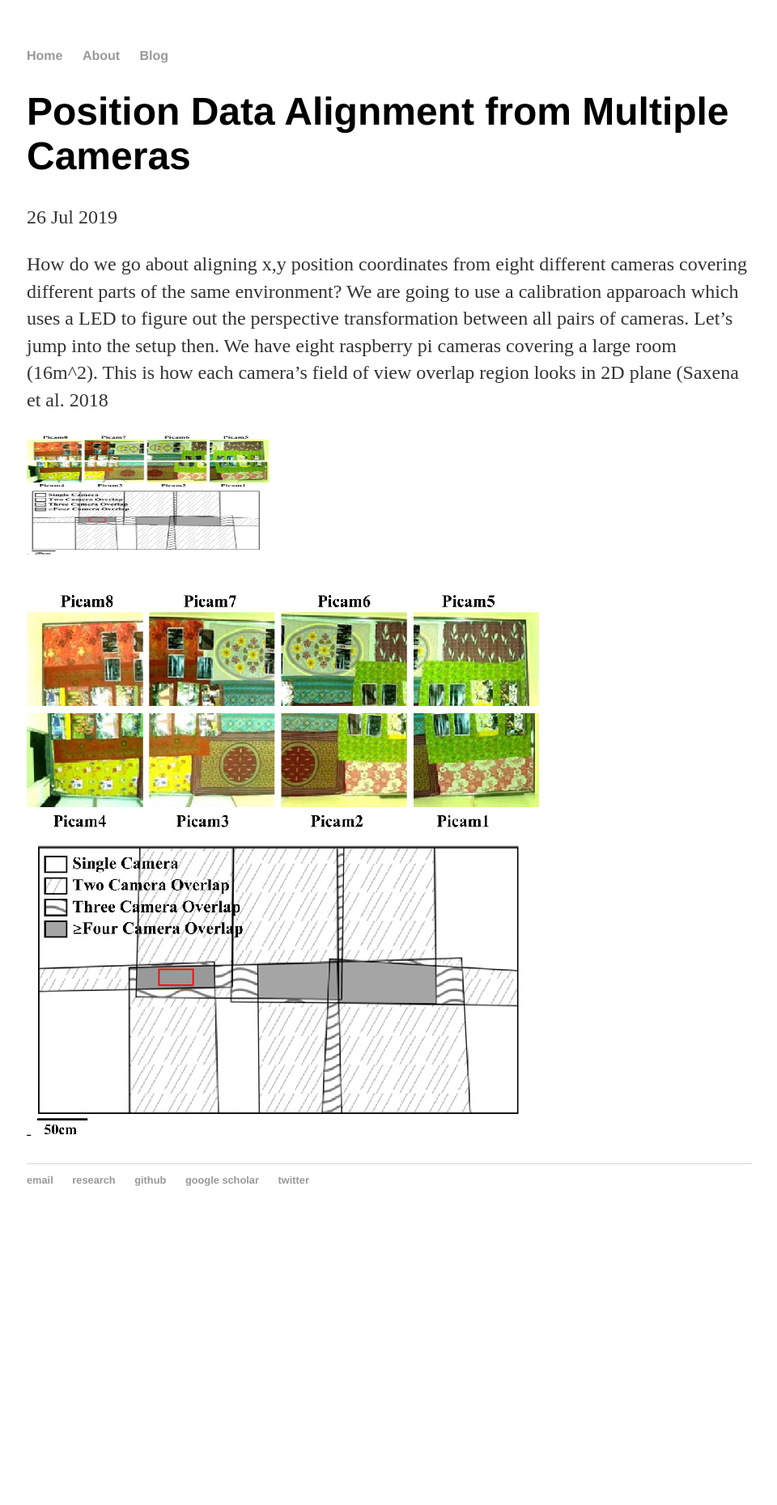
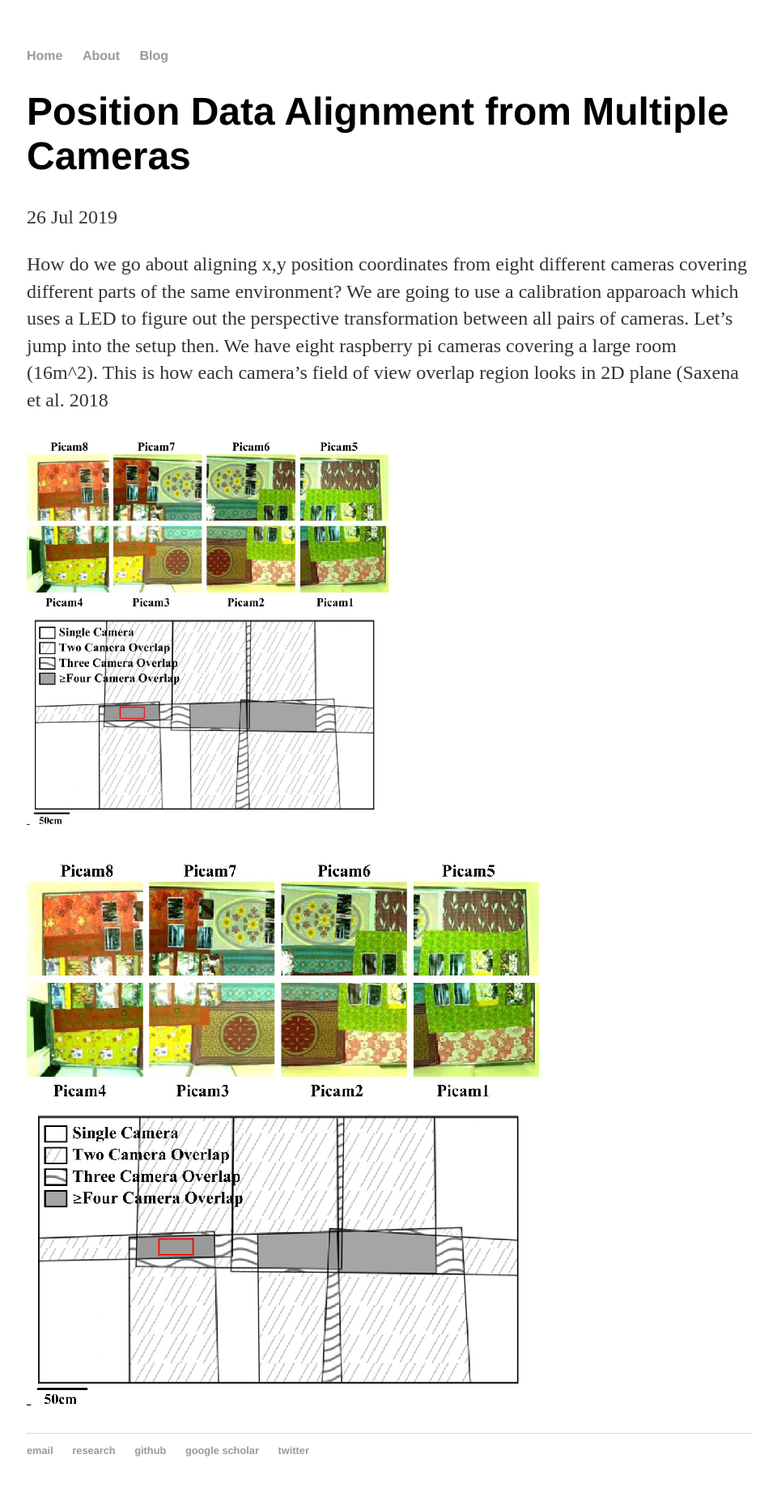
Before and after one commit to rajatsaxena/rajatsaxena.github.io, a Jekyll site: the page built from _posts/2019-07-26-Position-Data-Alignment-Multiple-Cameras.md, in a window 1280 px wide. Shown: the whole page at 81% size, without its empty margins (159-1119 px from the left). Built offline with Jekyll 4.4.1, drawn with Linux system fonts in a browser that asks for light colours; comment, search, counter and statistics services are not loaded; before the commit the page ends 1525 px from its top, so only the background shows below that.

Commit message:
Update 2019-07-26-Position-Data-Alignment-Multiple-Cameras.md

```diff
--- a/_posts/2019-07-26-Position-Data-Alignment-Multiple-Cameras.md
+++ b/_posts/2019-07-26-Position-Data-Alignment-Multiple-Cameras.md
@@ -7,6 +7,6 @@
 How do we go about aligning x,y position coordinates from eight different cameras covering different parts of the same environment? We are going to use a
 calibration apparoach which uses a LED to figure out the perspective transformation between all pairs of cameras. Let's jump into the setup then. We have eight raspberry pi cameras covering a large room (16m^2). This is how each camera's field of view overlap region looks in 2D plane (Saxena et al. 2018
 
-<img src="https://rajatsaxena.github.io//images//CameraFOV.png" width="300" height="150">
+<img src="https://rajatsaxena.github.io//images//CameraFOV.png" width="50%" height="50%">
 
 ![Camera FOV](https://rajatsaxena.github.io//images//CameraFOV.png)
```
